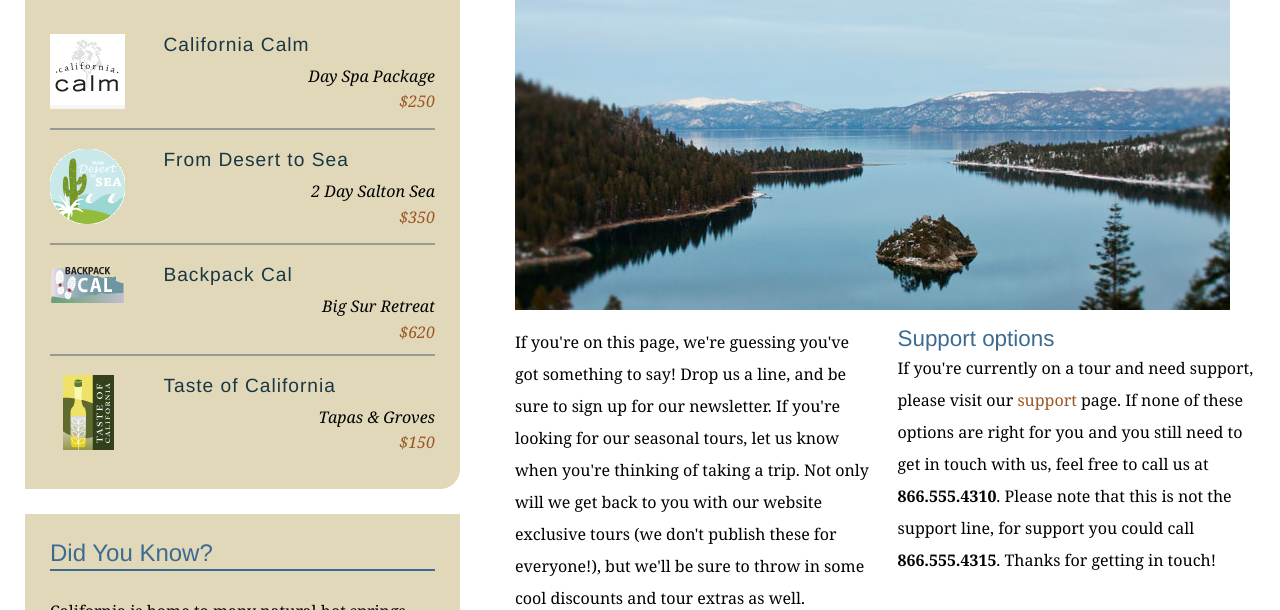
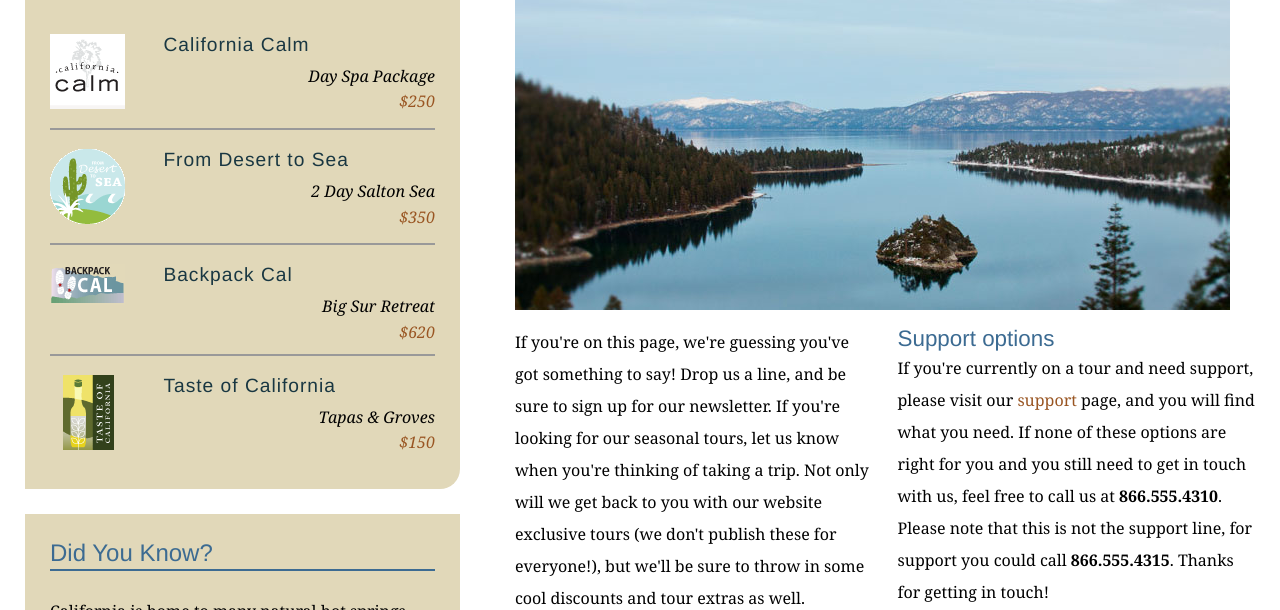
Before and after one commit to emrekazan/git_play_repo, a plain HTML site: page contact.html in a window 1280 px wide. Shown: the part 342-952 px from the top of the page. Drawn offline with Linux system fonts and the light colour scheme.

Commit message:
Enrichcontac.html page!

```diff
--- a/contact.html
+++ b/contact.html
@@ -71,7 +71,7 @@
             <p>If you're on this page, we're guessing you've got something to say! Drop us a line, and be sure to sign up for our newsletter. If you're looking for our seasonal tours,  let us know when you're thinking of taking a trip. Not only will we get back to you with our website exclusive tours (we don't publish these for everyone!), but we'll be sure to throw in some cool discounts and tour extras as well.</p>
 
             <h2>Support options</h2>
-            <p>If you're currently on a tour and need support, please visit our <a href="support.html">support</a> page. If none of these options are right for you and you still need to get in touch with us, feel free to call us at<span class="phone"> <strong>866.555.4310</strong>. Please note that this is not the support line, for support you could call </span><strong>866.555.4315</strong>. Thanks for getting in touch!</p>
+            <p>If you're currently on a tour and need support, please visit our <a href="support.html">support </a> page, and you will find what you need. If none of these options are right for you and you still need to get in touch with us, feel free to call us at<span class="phone"> <strong>866.555.4310</strong>. Please note that this is not the support line, for support you could call </span><strong>866.555.4315</strong>. Thanks for getting in touch!</p>
           </div>
 
           <form id="frmContact" name="frmContact" method="post" action="contact_process.html">
```
